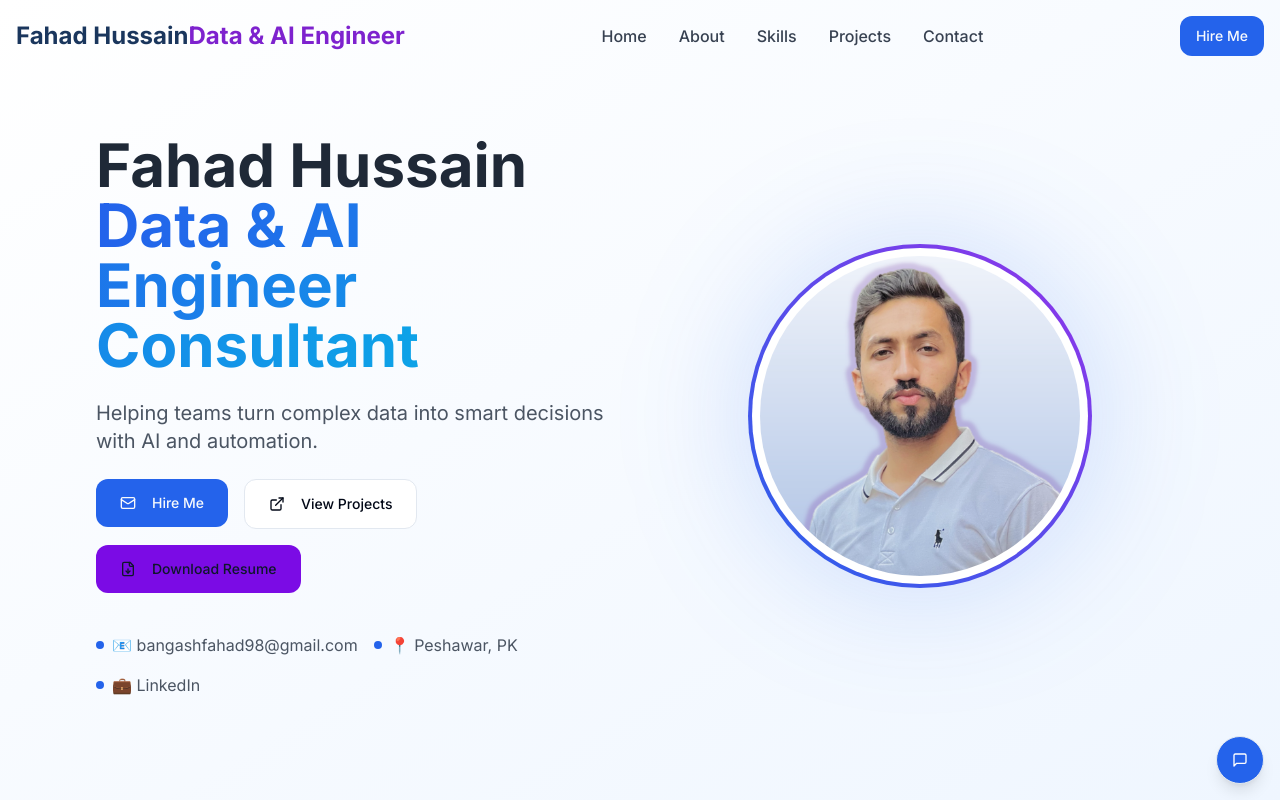
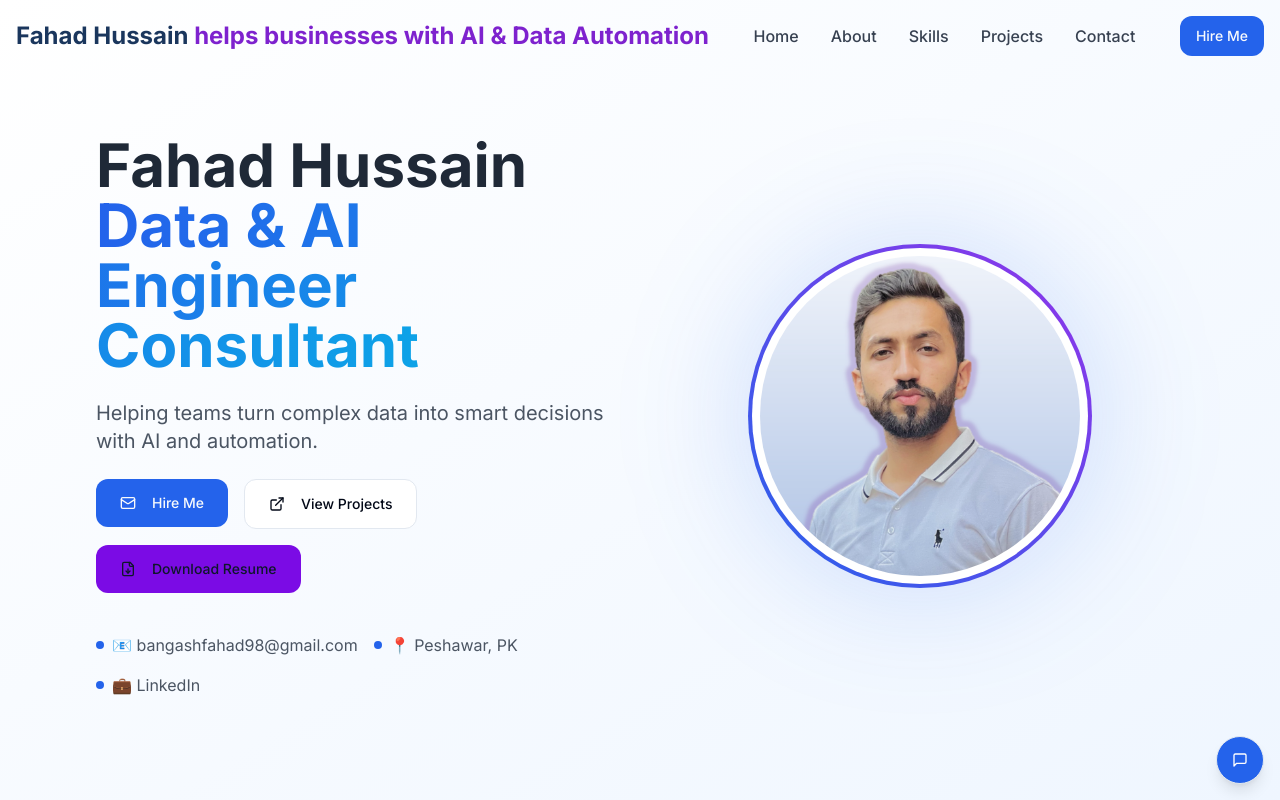
Before and after one commit to MFahadHussain/data-ai-nexus, a React (Vite) app: page / in a window 1280 px wide. Shown: the top 800 px of the page. Built offline with nearby package versions, Linux system fonts and the light colour scheme.

Commit message:
Update Navbar.tsx

```diff
--- a/src/components/Navbar.tsx
+++ b/src/components/Navbar.tsx
@@ -46,7 +46,7 @@ const Navbar = () => {
     >
       <div className="container mx-auto px-4 py-4 flex justify-between items-center">
         <Link to="/" className="text-2xl font-bold text-theme-blue">
-          Fahad Hussain<span className="text-theme-purple">Data & AI Engineer</span>
+          Fahad Hussain <span className="text-theme-purple">helps businesses with AI & Data Automation</span>
         </Link>
 
         {/* Desktop Navigation */}
```
